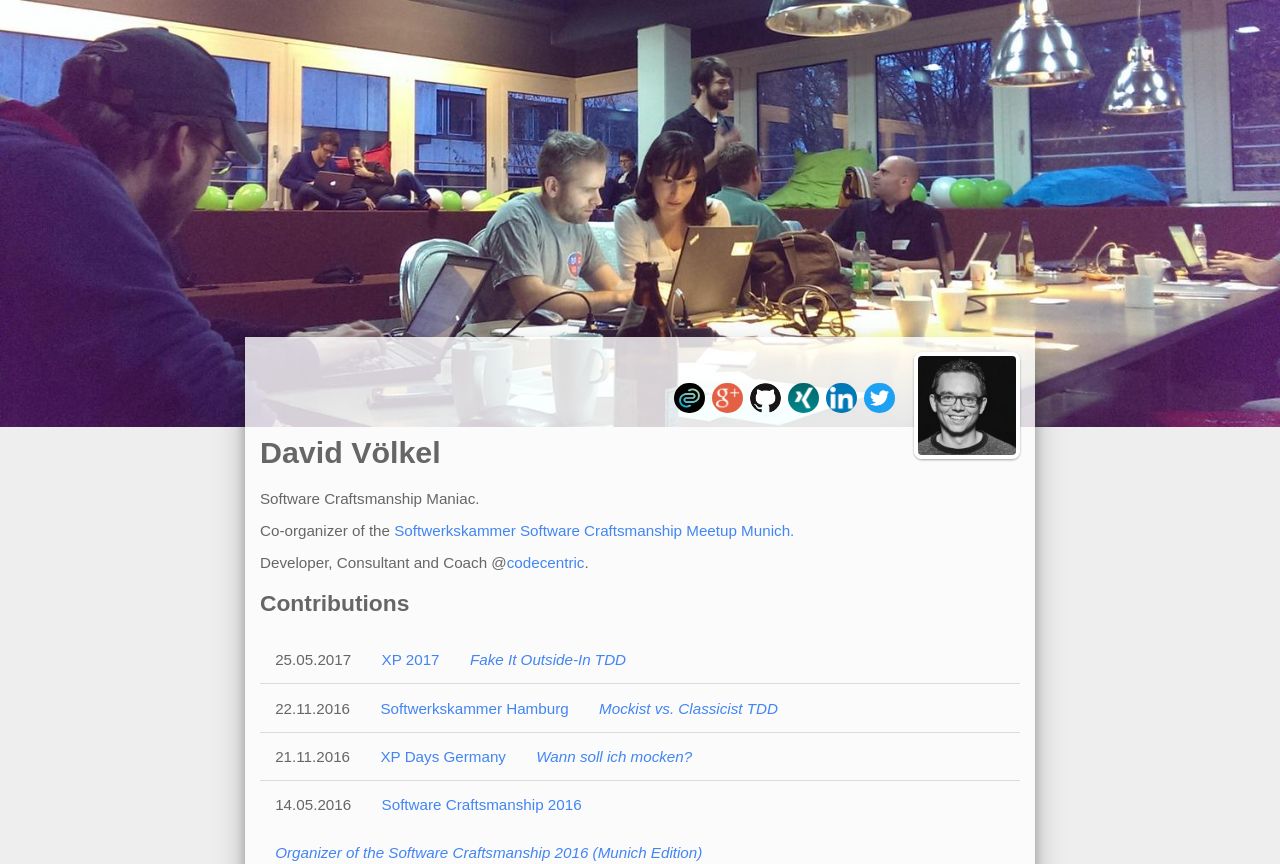
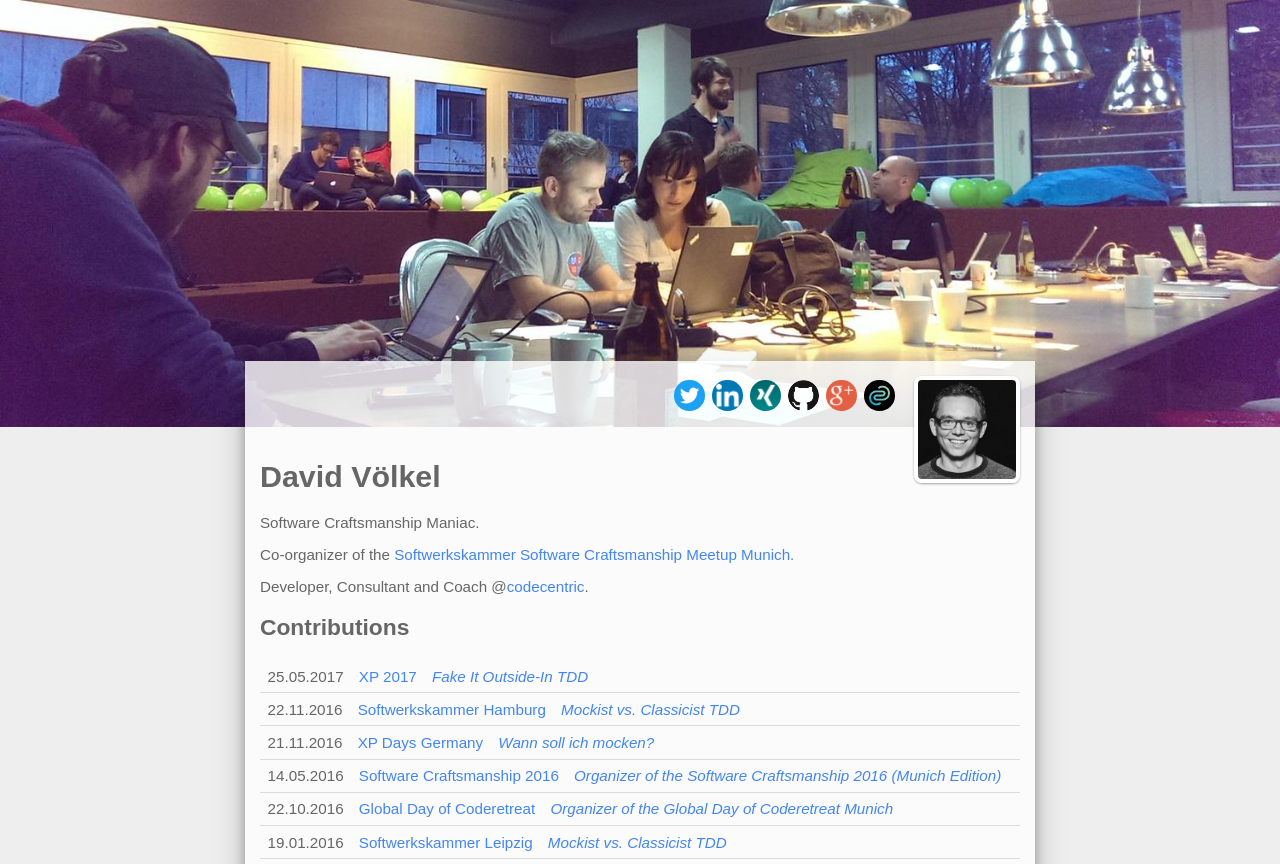
Before and after one commit to davidvoelkel/homepage, a plain HTML site: page davidvoelkel/index.html in a window 1280 px wide. Shown: the top 864 px of the page. Drawn offline with Linux system fonts and the light colour scheme.

Commit message:
beautified social media bar

```diff
--- a/davidvoelkel/index.html
+++ b/davidvoelkel/index.html
@@ -19,7 +19,6 @@
 	}
 	/* Small and Medium screens (640px) */
 	@media (min-width: 1rem) {
-		html { }
 		.container {
 			margin-left:1rem;
 			margin-right:1rem;
@@ -28,7 +27,6 @@
 
 	/* Large screens (1024px) */
 	@media (min-width: 54rem) {
-		html { }
 		.container {
 			margin-left:auto;
 			margin-right:auto;
@@ -55,7 +53,7 @@
 		font-style: italic;
 	}
 	td {
-		padding:1rem;
+		padding:0.5rem;
 		vertical-align:top;
 		float:left;
 	}
@@ -65,7 +63,6 @@
 	.background {
 		width: 100%;
 		z-index:-100;
-	//	position: absolute;
 		top: 0rem;
 	}
 	.background-image {
@@ -87,11 +84,7 @@
 	}
 	.container {
 		position:relative;
-		top: -100px;
-		display:table;
-		margin-top:0.5rem;
-		margin-bottom:0.5rem;
-		background-color:white;
+		top: -5rem; display:table; margin-top:0.5rem; margin-bottom:0.5rem; background-color:white;
 		background: rgba(255, 255, 255, 0.8);
 		padding:1rem;
 		box-shadow:0 14px 28px rgba(0,0,0,0.25), 0 10px 10px rgba(0,0,0,0.22);
@@ -101,14 +94,18 @@
 	}
 	span.social-item > a > img {
 		margin:0.25rem;
-		margin-top: 2rem;
+		margin-top: 0.25rem;
 		float:right;
 		height:2rem;
 		width:2rem;
 		border-radius: 50%;
+		transition: all 0.3s cubic-bezier(.25,.8,.25,1);
+	}
+	span.social-item > a > img:hover {
+		transform: translate(0rem,-0.1rem);
+		box-shadow: 0 3px 6px rgba(0,0,0,0.16), 0 3px 6px rgba(0,0,0,0.23);
 	}
 </style>
-
 <script>
   (function(i,s,o,g,r,a,m){i['GoogleAnalyticsObject']=r;i[r]=i[r]||function(){
   (i[r].q=i[r].q||[]).push(arguments)},i[r].l=1*new Date();a=s.createElement(o),
@@ -130,12 +127,12 @@
 <div class="below">
 <div class="container">
 	<img class="avatar" src="images/davidvoelkel.jpg"></img>
+			<span class="social-item"><a href="https://blog.codecentric.de/author/david-voelkel"><img title="David on codecentric Blog" alt="David on codecentric Blog" src="images/codecentric.jpg" /></a></span>
+			<span class="social-item"><a href="https://plus.google.com/+DavidV%C3%B6lkel"><img title="David on Google+" alt="David on Google+"src="images/google+.png" /></a></span>
+			<span class="social-item"><a href="https://github.com/davidvoelkel"><img title="David on GitHub" alt="David on GitHub" src="images/github.png" /></a></span>
+			<span class="social-item"><a href="https://www.xing.com/profile/David_Voelkel"><img title="David on XING" alt="David on XING" src="images/xing.png" /></a></span>
+			<span class="social-item"><a href="https://www.linkedin.com/pub/david-v%C3%B6lkel/a0/3b9/709"><img title="David on LinkeIn" alt="David on LinkedIn" src="images/linkedin.png" /></a></span>
 			<span class="social-item"><a href="http://twitter.com/davidvoelkel"><img title="David on Twitter" alt="David on Twitter" src="images/twitter.png" /></a></span>
-			<span class="social-item"><a href="https://www.linkedin.com/pub/david-v%C3%B6lkel/a0/3b9/709"><img title="David on LinkeIn" alt="David on LinkedIn" src="images/linkedin.png" /></a></span>
-			<span class="social-item"><a href="https://www.xing.com/profile/David_Voelkel"><img title="David on XING" alt="David on XING" src="images/xing.png" /></a></span>
-			<span class="social-item"><a href="https://github.com/davidvoelkel"><img title="David on GitHub" alt="David on GitHub" src="images/github.png" /></a></span>
-			<span class="social-item"><a href="https://plus.google.com/+DavidV%C3%B6lkel"><img title="David on Google+" alt="David on Google+"src="images/google+.png" /></a></span>
-			<span class="social-item"><a href="https://blog.codecentric.de/author/david-voelkel"><img title="David on codecentric Blog" alt="David on codecentric Blog" src="images/codecentric.jpg" /></a></span>
 	<div class="person">
 		<h1>David Völkel</h1>
 		<p>Software Craftsmanship Maniac. </p>
```
